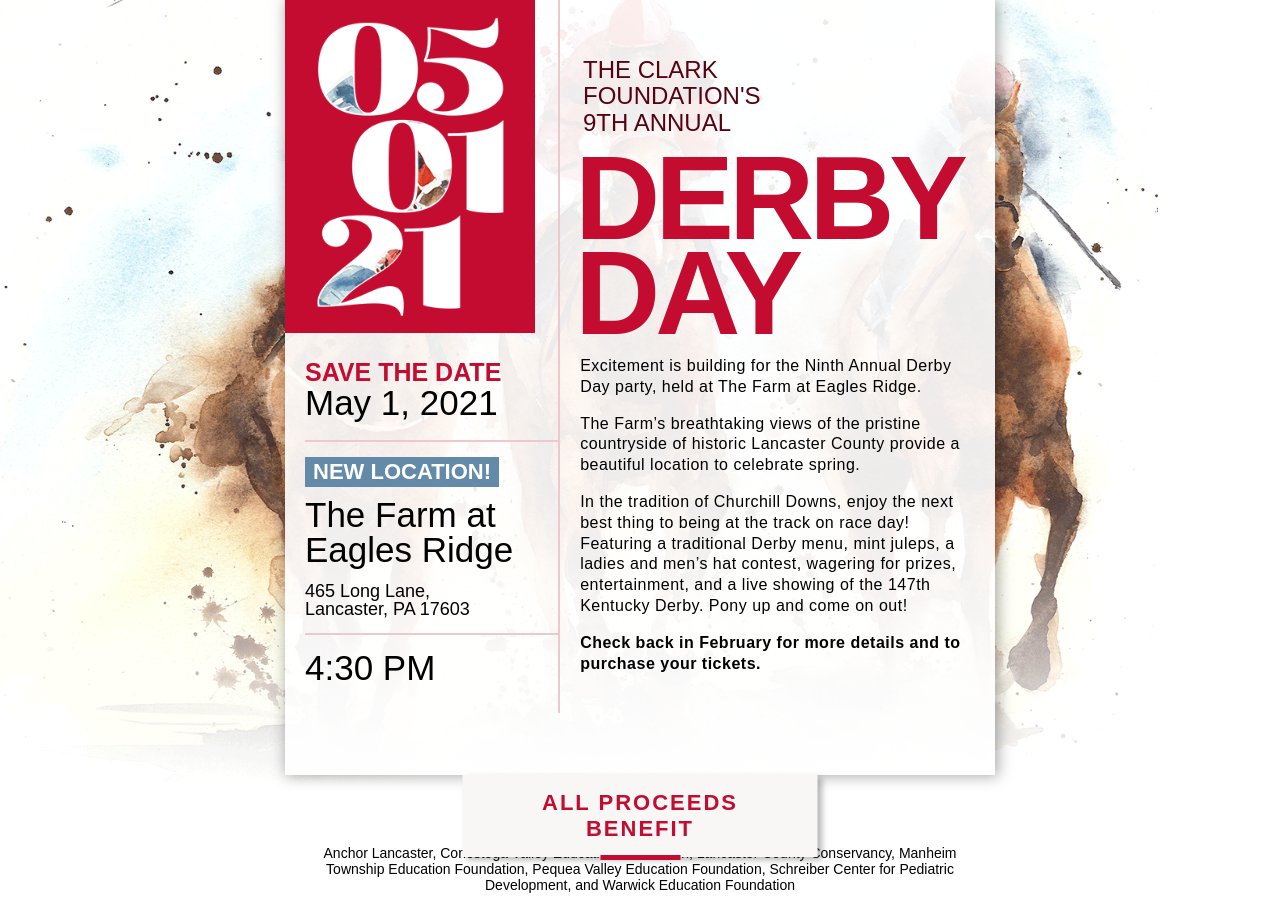
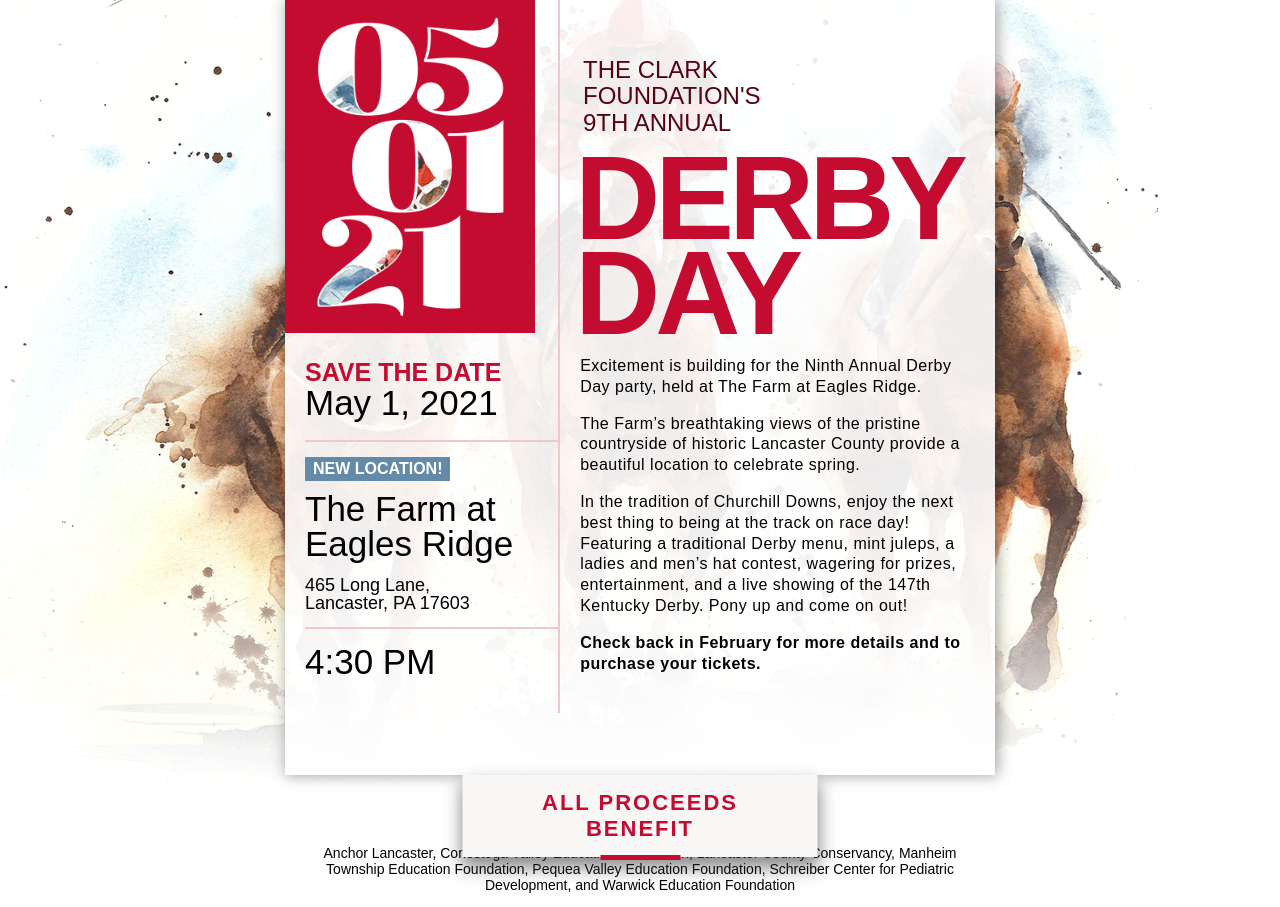
Before and after one commit to lisli/dd-std-2021, a PHP site: page / in a window 1280 px wide. Run offline with PHP 8.4, Linux system fonts and the light colour scheme; some libraries are stand-ins or nearby versions; some web fonts are replaced.

Commit message:
box shadow and font size

```diff
--- a/dist/css/styles.css
+++ b/dist/css/styles.css
@@ -193,7 +193,7 @@
   @media (min-width: 1024px) {
     .info__flag {
       margin-bottom: 10px;
-      font-size: 22px; } }
+      font-size: 16px; } }
 
 @media (min-width: 1024px) {
   .text__container {
@@ -235,9 +235,9 @@
   left: 50%;
   transform: translate(-50%, 0);
   top: 100%;
-  -webkit-box-shadow: 4px 3px 6px 0px rgba(50, 50, 50, 0.35);
-  -moz-box-shadow: 4px 3px 6px 0px rgba(50, 50, 50, 0.35);
-  box-shadow: 4px 3px 6px 0px rgba(50, 50, 50, 0.35); }
+  -webkit-box-shadow: 0px 12px 18px 0px rgba(50, 50, 50, 0.35), 0px 7px 14px 0px rgba(50, 50, 50, 0.35);
+  -moz-box-shadow: 0px 12px 18px 0px rgba(50, 50, 50, 0.35), 0px 7px 14px 0px rgba(50, 50, 50, 0.35);
+  box-shadow: 0px 12px 18px 0px rgba(50, 50, 50, 0.35), 0px 7px 14px 0px rgba(50, 50, 50, 0.35); }
   @media (min-width: 1024px) {
     .charity__header {
       width: auto; } }
--- a/src/scss/styles.scss
+++ b/src/scss/styles.scss
@@ -253,7 +253,7 @@
 
     @media (min-width: $smallDesktop) {
         margin-bottom: 10px;
-        font-size: 22px;
+        font-size: 16px;
     }
 }
 
@@ -303,9 +303,9 @@
     left: 50%;
     transform: translate(-50%, 0);
     top: 100%;
-    -webkit-box-shadow: 4px 3px 6px 0px rgba(50, 50, 50, 0.35);
-    -moz-box-shadow: 4px 3px 6px 0px rgba(50, 50, 50, 0.35);
-    box-shadow: 4px 3px 6px 0px rgba(50, 50, 50, 0.35);
+    -webkit-box-shadow: 0px 12px 18px 0px rgba(50, 50, 50, 0.35), 0px 7px 14px 0px rgba(50, 50, 50, 0.35);
+    -moz-box-shadow: 0px 12px 18px 0px rgba(50, 50, 50, 0.35), 0px 7px 14px 0px rgba(50, 50, 50, 0.35);
+    box-shadow: 0px 12px 18px 0px rgba(50, 50, 50, 0.35), 0px 7px 14px 0px rgba(50, 50, 50, 0.35);
 
     @media (min-width: $smallDesktop) {
         width: auto;
```
